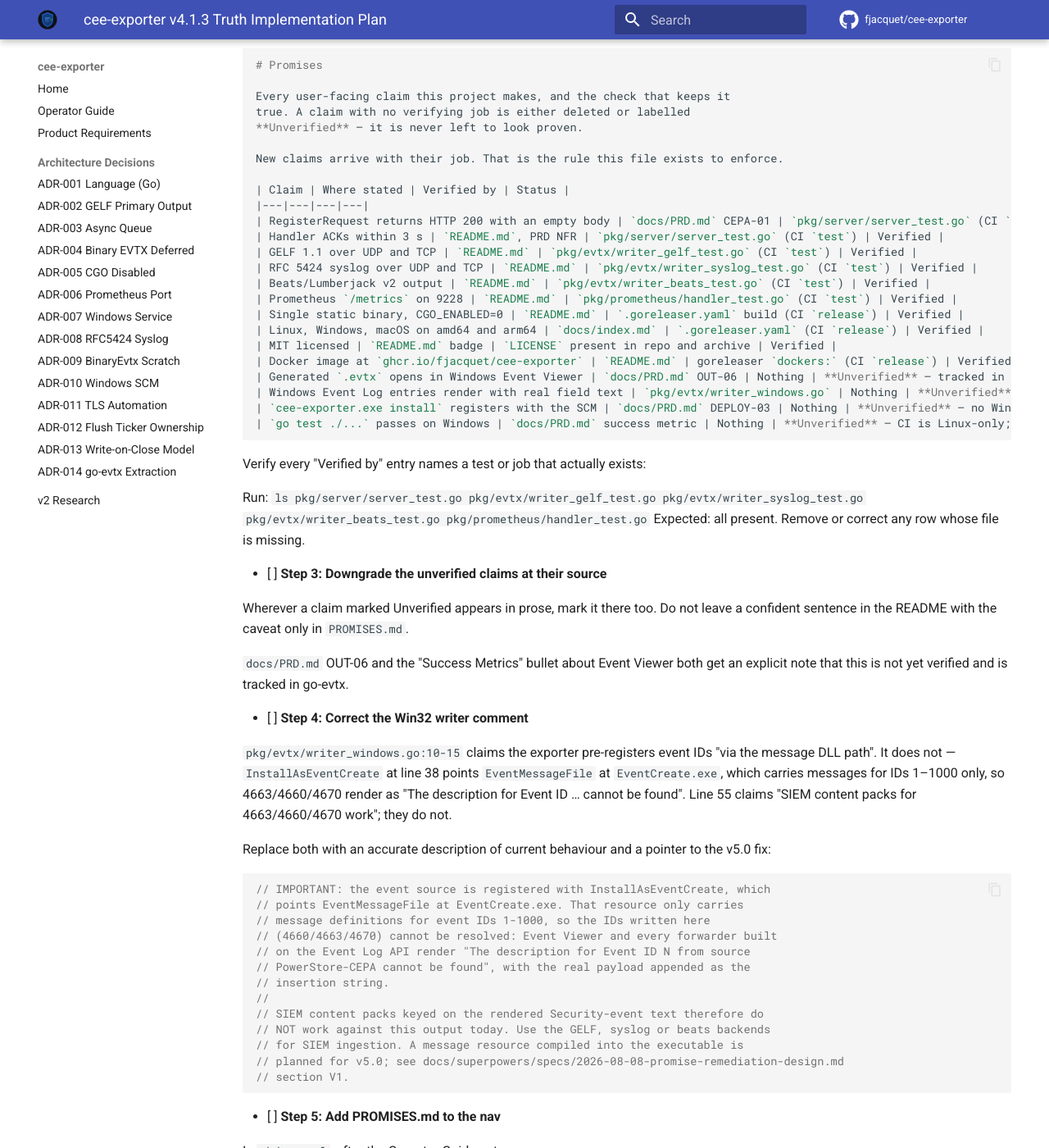
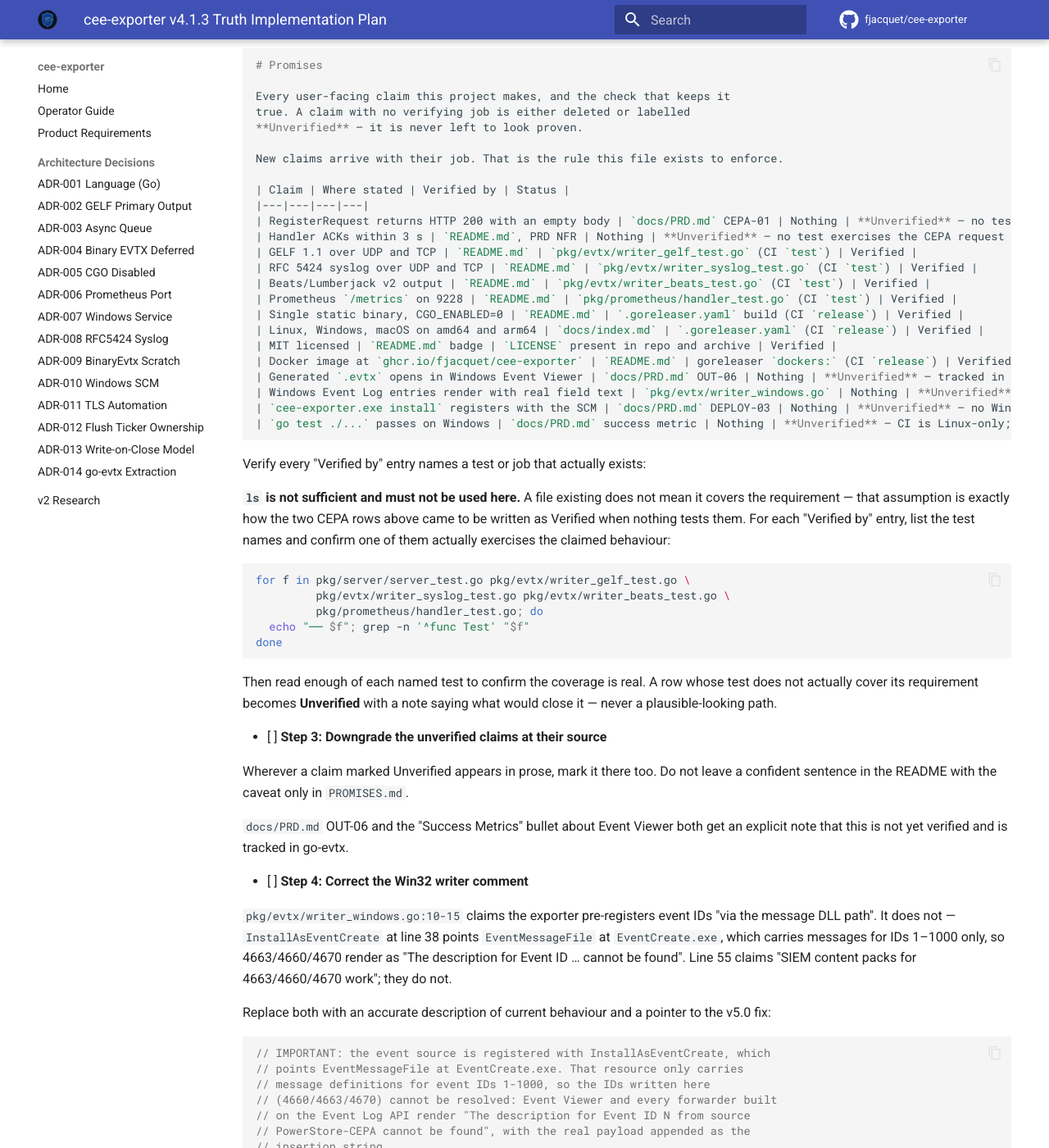
Before and after one commit to fjacquet/cee-exporter, an MkDocs documentation site: the page built from docs/superpowers/plans/2026-08-08-v4.1.3-truth.md, in a window 1280 px wide and 1400 px high, scrolled down 31520 px. Shown: the whole window at 82% size. Built offline with MkDocs 1.6.1 and Material for MkDocs 9.7.7, drawn with Linux system fonts in a browser that asks for light colours; comment, search, counter and statistics services are not loaded.

Commit message:
docs(plan): correct false verification claims for CEPA-01 and the 3s ACK
The plan's worked example asserted that pkg/server/server_test.go verifies
CEPA-01 (RegisterRequest returns HTTP 200 with a strictly empty body) and
the 3-second heartbeat ACK. Neither is true:

  $ grep -n '^func Test' pkg/server/server_test.go
  12:func TestReadBodyOversized
  24:func TestReadBodyNormal
  $ grep -rn 'RegisterRequest' pkg/server/*_test.go
  (no matches)

Both tests exercise only the unexported readBody helper. Nothing in
pkg/server calls Handler.ServeHTTP — only health_test.go does, against the
/health handler. The product's two core protocol guarantees have no test
behind them.

That example table seeds docs/requirements.md and docs/PROMISES.md, so the
promise document was one task away from certifying as Verified the exact
claims this branch exists to make honest.

Also replaces the exit-criteria `ls` check with one that lists test names
and requires reading them. `ls` only proves a file exists, which is how
these rows passed inspection in the first place.

Co-Authored-By: Claude Opus 5 <noreply@anthropic.com>
Claude-Session: https://claude.ai/code/session_013X8sqqZ7S146dyofsVWnEZ

````diff
--- a/docs/superpowers/plans/2026-08-08-v4.1.3-truth.md
+++ b/docs/superpowers/plans/2026-08-08-v4.1.3-truth.md
@@ -1343,7 +1343,7 @@ The **Verified by** column is the point of the exercise — it is the seed of `d
 ```markdown
 | ID | Requirement | Status | Verified by |
 |----|-------------|--------|-------------|
-| CEPA-01 | RegisterRequest returns HTTP 200 with an empty body | Delivered | `pkg/server/server_test.go` |
+| CEPA-01 | RegisterRequest returns HTTP 200 with an empty body | Delivered | **Unverified** — `pkg/server/server_test.go` tests only the unexported `readBody`; nothing calls `Handler.ServeHTTP` |
 | OUT-05 | BinaryEvtxWriter: native `.evtx` on Linux | Delivered | `pkg/evtx/writer_evtx_notwindows_test.go` |
 | OUT-06 | Generated `.evtx` opens in Windows Event Viewer | **Unverified** | Nothing. Tracked in go-evtx F6. |
 | DEPLOY-03 | `cee-exporter.exe install` registers with Windows SCM | **Unverified** | Nothing. No Windows CI runner. |
@@ -1600,8 +1600,8 @@ New claims arrive with their job. That is the rule this file exists to enforce.
 
 | Claim | Where stated | Verified by | Status |
 |---|---|---|---|
-| RegisterRequest returns HTTP 200 with an empty body | `docs/PRD.md` CEPA-01 | `pkg/server/server_test.go` (CI `test`) | Verified |
-| Handler ACKs within 3 s | `README.md`, PRD NFR | `pkg/server/server_test.go` (CI `test`) | Verified |
+| RegisterRequest returns HTTP 200 with an empty body | `docs/PRD.md` CEPA-01 | Nothing | **Unverified** — no test calls `Handler.ServeHTTP` |
+| Handler ACKs within 3 s | `README.md`, PRD NFR | Nothing | **Unverified** — no test exercises the CEPA request path |
 | GELF 1.1 over UDP and TCP | `README.md` | `pkg/evtx/writer_gelf_test.go` (CI `test`) | Verified |
 | RFC 5424 syslog over UDP and TCP | `README.md` | `pkg/evtx/writer_syslog_test.go` (CI `test`) | Verified |
 | Beats/Lumberjack v2 output | `README.md` | `pkg/evtx/writer_beats_test.go` (CI `test`) | Verified |
@@ -1618,8 +1618,23 @@ New claims arrive with their job. That is the rule this file exists to enforce.
 
 Verify every "Verified by" entry names a test or job that actually exists:
 
-Run: `ls pkg/server/server_test.go pkg/evtx/writer_gelf_test.go pkg/evtx/writer_syslog_test.go pkg/evtx/writer_beats_test.go pkg/prometheus/handler_test.go`
-Expected: all present. Remove or correct any row whose file is missing.
+**`ls` is not sufficient and must not be used here.** A file existing does not
+mean it covers the requirement — that assumption is exactly how the two CEPA
+rows above came to be written as Verified when nothing tests them. For each
+"Verified by" entry, list the test names and confirm one of them actually
+exercises the claimed behaviour:
+
+```bash
+for f in pkg/server/server_test.go pkg/evtx/writer_gelf_test.go \
+         pkg/evtx/writer_syslog_test.go pkg/evtx/writer_beats_test.go \
+         pkg/prometheus/handler_test.go; do
+  echo "── $f"; grep -n '^func Test' "$f"
+done
+```
+
+Then read enough of each named test to confirm the coverage is real. A row
+whose test does not actually cover its requirement becomes **Unverified** with
+a note saying what would close it — never a plausible-looking path.
 
 - [ ] **Step 3: Downgrade the unverified claims at their source**
 
````
